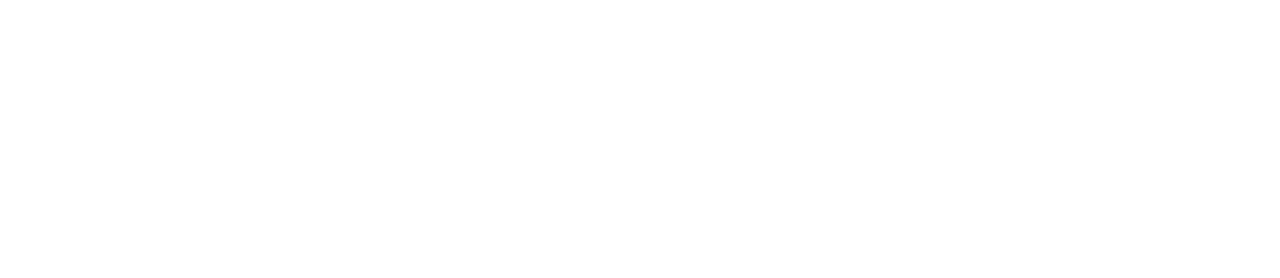
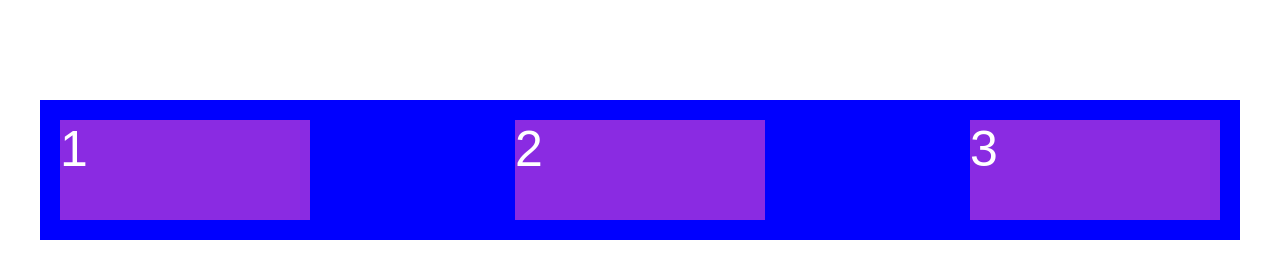
Before and after one commit to izzat-khudoyberganov/media-query, a plain HTML site: page index.html in a window 1280 px wide. Drawn offline with Linux system fonts and the light colour scheme.

Commit message:
added media codes

```diff
--- a/index.html
+++ b/index.html
@@ -7,6 +7,10 @@
     <title>Media Query</title>
 </head>
 <body>
-
+    <div class="box">
+        <div class="box__item">1</div>
+        <div class="box__item">2</div>
+        <div class="box__item">3</div>
+    </div>
 </body>
 </html>
--- a/style.css
+++ b/style.css
@@ -5,3 +5,46 @@
     text-decoration: none;
     font-family: 'Arial', sans-serif;
 }
+
+.box {
+    max-width: 1200px;
+    width: 100%;
+    background-color: blue;
+    margin: 100px auto;
+    display: flex;
+    align-items: center;
+    justify-content: space-between;
+    padding: 20px;
+    gap: 30px;
+}
+
+.box__item {
+    width: 250px;
+    background-color: blueviolet;
+    height: 100px;
+    color: #fff;
+    font-size: 50px;
+}
+
+
+@media (max-width: 768px) {
+    .box__item {
+        font-size: 30px;
+    }
+}
+
+@media(max-width: 600px) {
+    .box {
+        flex-wrap: wrap;
+        justify-content: center;
+    }
+}
+
+
+/* monitor - 1920px */
+/* laptop - 1440px */
+/* tablet - 1024px */
+/* mobile L - 768px */
+/* mobile M - 425px */
+/* mobile S - 375px */
+/* mobile XS - 320px */
```
